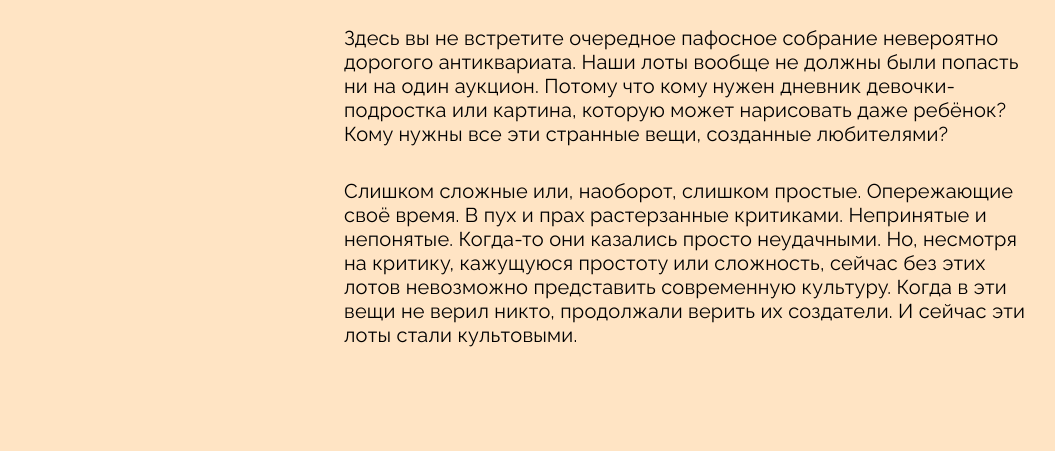
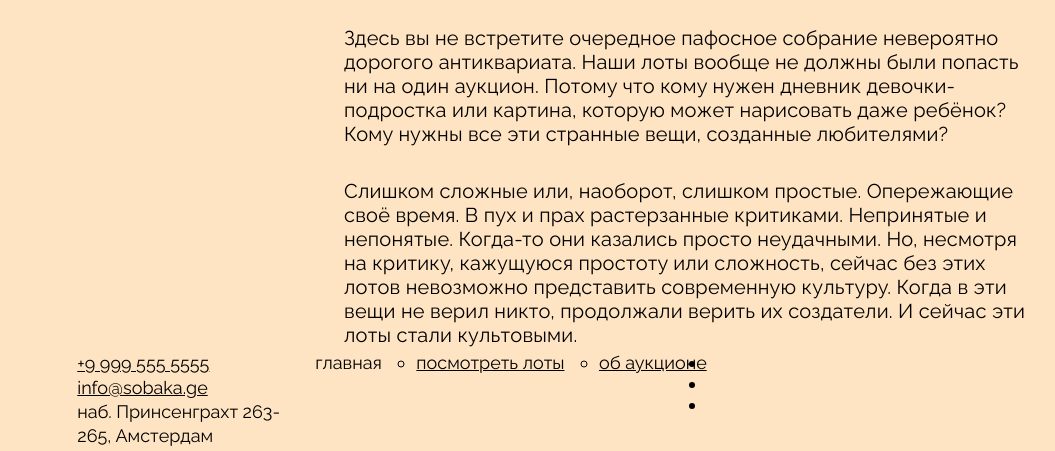
Before and after one commit to JuniorRF/ono-tebe-nado, a plain HTML site: page index.html in a window 1280 px wide. Shown: the part 2312-2763 px from the top of the page, without its empty margins (129-1184 px from the left). Before the commit the page ends 2664 px from the top, so only its background shows below. Drawn offline with Linux system fonts and the light colour scheme.

Commit message:
футер бегин

```diff
--- a/index.html
+++ b/index.html
@@ -109,6 +109,39 @@
         <p class="about-text pozition-text-two">Слишком сложные или, наоборот, слишком простые. Опережающие своё время. В пух и прах растерзанные критиками. Непринятые и непонятые. Когда-то они казались просто неудачными. Но, несмотря на критику, кажущуюся простоту или сложность, сейчас без этих лотов невозможно представить современную культуру. Когда в эти вещи не верил никто, продолжали верить их создатели. И сейчас эти лоты стали культовыми.</p>
       </section>
     </main>
-    <footer></footer>
+    <footer class="footer">
+      <address class="contacts">
+        <a href="tel:+9 999 555 5555">+9 999 555 5555</a>
+        <a href="mailto:mail@info@sobaka.ge">info@sobaka.ge</a>
+        <p>наб. Принсенграхт 263- 265, Амстердам</p>
+      </address>
+      <nav>
+        <ul class="header-links">
+          <li class="li-none-decarations">
+            <a href="#" class="link-active">
+              главная
+            </a>
+          </li>
+          <li class="">
+            <a href="#" class="">
+              посмотреть лоты
+            </a>
+          </li>
+          <li class="">
+            <a href="#" class="">
+              об аукционе
+            </a>
+          </li>
+        </ul>
+      </nav>
+
+      <nav class="footer__social-list">
+        <ul class="footer__social-list-item">
+          <li class=""><a href="" class="footer__social-link"><img src="" alt="" class="footer__social-icon"></a></li>
+          <li class=""><a href="" class="footer__social-link"><img src="" alt="" class="footer__social-icon"></a></li>
+          <li class=""><a href="" class="footer__social-link"><img src="" alt="" class="footer__social-icon"></a></li>
+        </ul>
+      </nav>
+    </footer>
   </body>
 </html>
--- a/styles/style.css
+++ b/styles/style.css
@@ -263,3 +263,12 @@ header {
 .pozition-text-two {
   grid-area: text2;
 }
+
+.footer {
+  max-width: 1000px;
+  max-height: 98px;
+  margin: 0 auto 0;
+  display: grid;
+  grid-template-columns: repeat(3, 1fr);
+
+}
```
